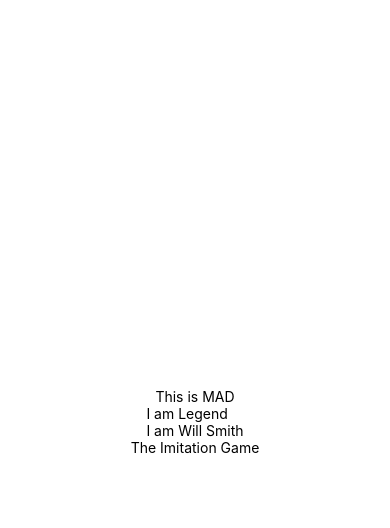
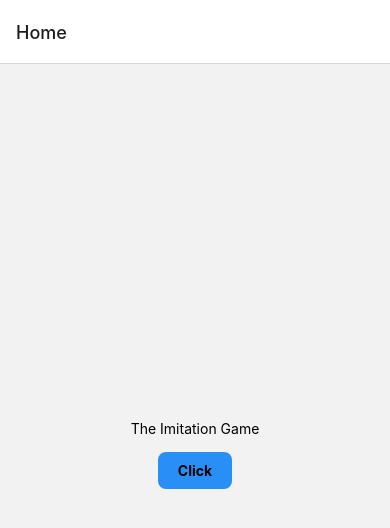
Before and after one commit to XLR8-07/Spring_24-FrontEnd, a React Native app: screen /Home in a window 390 px wide. Shown: the top 528 px of the page. Built offline with nearby package versions, Linux system fonts and the light colour scheme.

Commit message:
Navigation introduced

```diff
--- a/App.tsx
+++ b/App.tsx
@@ -2,14 +2,21 @@
 import { StyleSheet, Text, View } from 'react-native';
 import NewComponent from './src/components/mycomponents';
 import AnotherComp from './src/components/anotherComp';
+import 'react-native-gesture-handler';
+import { createStackNavigator } from '@react-navigation/stack';
+import { NavigationContainer } from "@react-navigation/native";
+
+const welcome_stack = createStackNavigator()
 
 export default function App() {
   return (
-    <View style={styles.container}>
-      <Text>This is MAD</Text>
-      <NewComponent/>
-      <AnotherComp/>
-    </View>
+    <NavigationContainer>
+      <welcome_stack.Navigator>
+        <welcome_stack.Screen name="Home" component={AnotherComp} />
+        <welcome_stack.Screen name="New" component={NewComponent} />
+      </welcome_stack.Navigator>
+    </NavigationContainer>
+
   );
 }
 
--- a/package.json
+++ b/package.json
@@ -9,13 +9,15 @@
     "web": "expo start --web"
   },
   "dependencies": {
+    "@expo/metro-runtime": "~3.1.3",
+    "@react-navigation/stack": "^6.3.21",
     "expo": "~50.0.6",
     "expo-status-bar": "~1.11.1",
     "react": "18.2.0",
+    "react-dom": "18.2.0",
     "react-native": "0.73.4",
     "react-native-web": "~0.19.6",
-    "react-dom": "18.2.0",
-    "@expo/metro-runtime": "~3.1.3"
+    "react-native-gesture-handler": "~2.14.0"
   },
   "devDependencies": {
     "@babel/core": "^7.20.0",
--- a/src/components/anotherComp.tsx
+++ b/src/components/anotherComp.tsx
@@ -1,13 +1,40 @@
 import React from "react";
-import { Text, View } from "react-native";
+import { StyleSheet, Text, TouchableOpacity, View } from "react-native";
 
 
 const AnotherComp = () =>{
+    const handleClick = ()=>{
+        console.log("PRESSED!")
+    }
     return(
-        <View>
+        <View style={styles.viewContainer}>
             <Text>The Imitation Game</Text>
+            <TouchableOpacity onPress={handleClick} style={styles.buttonStyle}>
+                <Text style={styles.textStyle}>Click</Text>
+            </TouchableOpacity>
         </View>
     )
 }
 
+const styles = StyleSheet.create({
+    buttonStyle :{
+        marginTop: 15,
+        backgroundColor: "#288ff7",
+        borderRadius: 8,
+        paddingLeft: 20,
+        paddingRight: 20,
+        paddingTop: 10,
+        paddingBottom: 10
+    },
+    viewContainer :{
+        display: 'flex',
+        alignItems: 'center',
+        justifyContent: 'center',
+        height: "100%"
+    },
+    textStyle :{
+        fontSize: 14,
+        fontWeight: '700'
+    }
+})
 export default AnotherComp;
```
Also changed, not shown: 1 other file (tests, documents, lock files or other folders).
